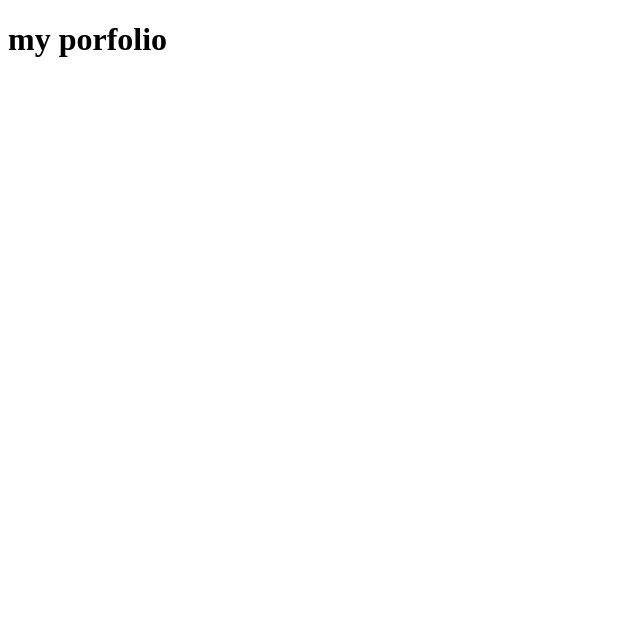
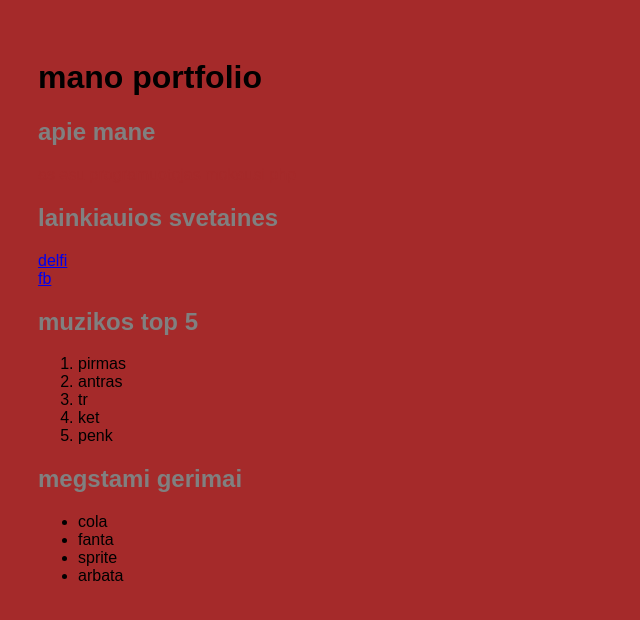
Before and after one commit to Lians777/Linas, a plain HTML site: page index.html in a window 1280 px wide. Shown: the whole page, without its empty margins (0-640 px from the left). Drawn offline with Linux system fonts and the light colour scheme.

Commit message:
protffolio puslapis paprastas

```diff
--- a/index.html
+++ b/index.html
@@ -2,9 +2,50 @@
 <html>
 <head>
 	<title>my porfolio </title>
+	<meta charset="utf-8">
+	<style> .paragrafas {
+		color: brown;
+		background-color		}
+		h2{
+			color: grey;
+		}
+		body{ background-color: brown;
+		font-family:arial;
+		padding: 30px; }
+	</style>
+
+
+
 </head>
+
+
 <body>
+<h1>mano portfolio</h1>
+<h2>apie mane</h2>
+<p class="paragrafas">as esu programuotojas mokausi php</p>
+<h2>lainkiauios svetaines</h2>
+<a href="http://www.delfi.lt/">delfi</a > <br/>
+<a href="https://www.facebook.com/">fb</a>
 
-<h1>my porfolio </h1>
+
+<h2>muzikos top 5</h2>
+<ol>
+	<li>pirmas</li>
+	<li>antras</li>
+	<li>tr</li>
+	<li>ket</lvi>
+	<li>penk</li>
+</ol>
+
+<h2>megstami gerimai</h2>
+<ul>
+	<li>cola </li>
+	<li>fanta</li>
+	<li>sprite</li>
+	<li>arbata</li>
+
+</ul>
+
+
 </body>
 </html>
```
